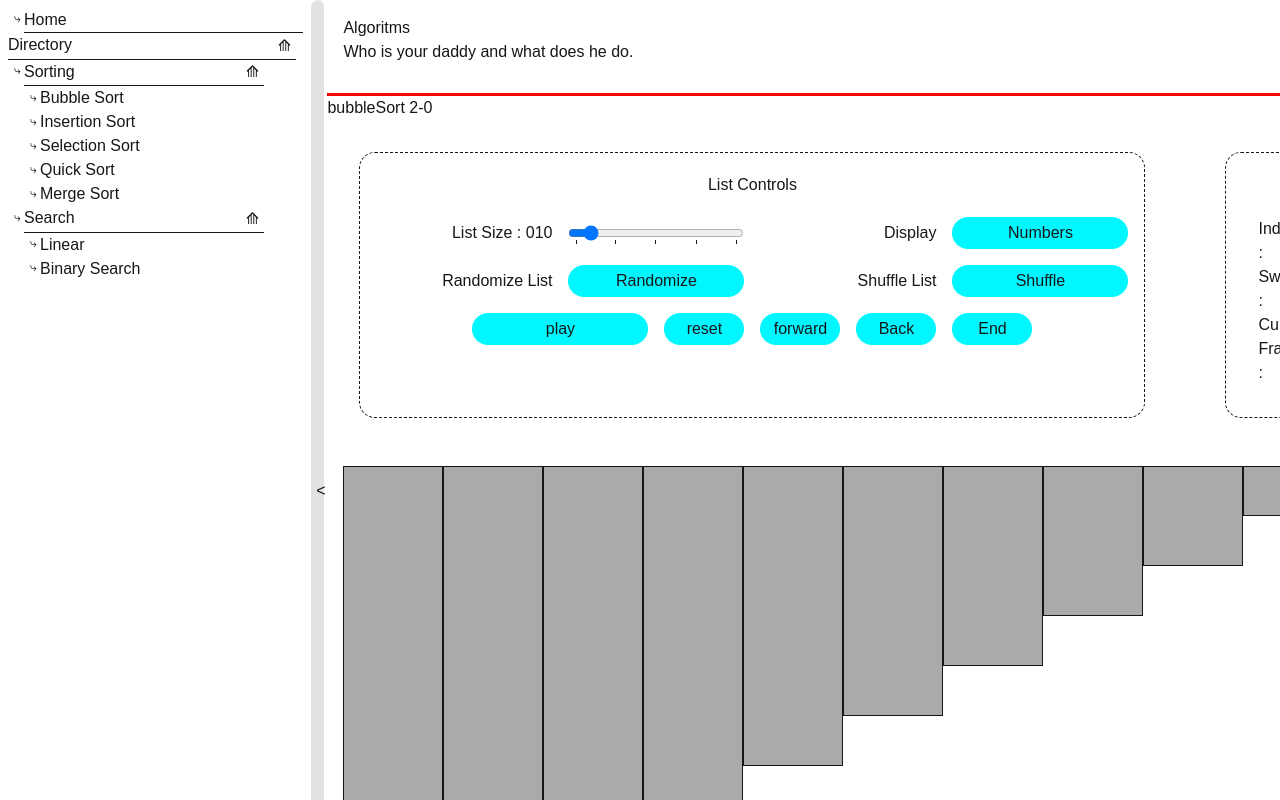
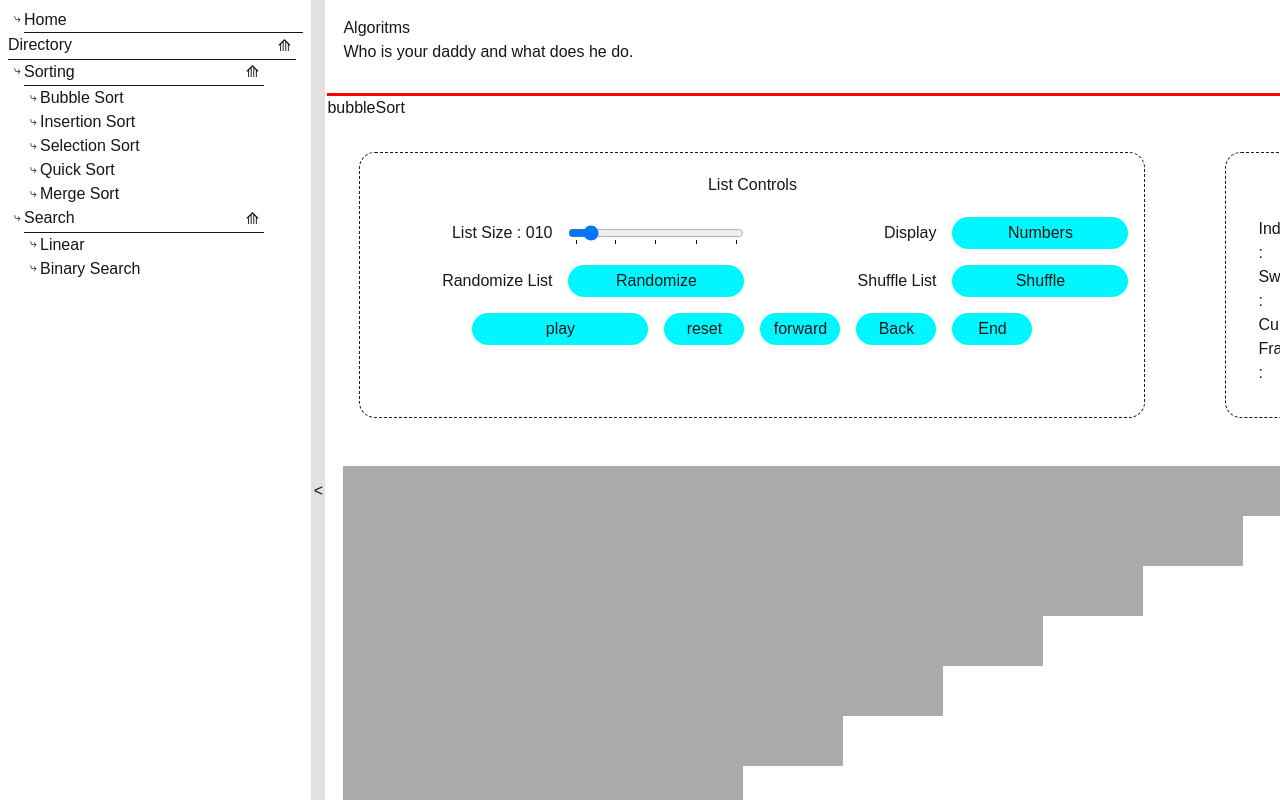
Before and after one commit to ShaneButtCodeNL/algo-showcase-next, a Next.js app: page /sorting/bubble-sort in a window 1280 px wide. Both pictures are taken after a click on the button "Bars". Shown: the top 800 px of the page. Built offline with nearby package versions, Linux system fonts and the light colour scheme.

Commit message:
Added breakpoints for responsive design on bubble sort

```diff
--- a/src/app/components/bubble-sort-components/BubbleSortDisplay.tsx
+++ b/src/app/components/bubble-sort-components/BubbleSortDisplay.tsx
@@ -15,7 +15,6 @@ export default function BubbleSortDisplay(props: any) {
   );
 
   const [orders, setOrders] = useState(animationFrames[0].orders);
-  const [ren, rerender] = useState(false);
   const [list, setList] = useState(animationFrames[0].list);
   const [p1, setP1] = useState(-1);
   const [p2, setP2] = useState(-1);
@@ -61,7 +60,6 @@ export default function BubbleSortDisplay(props: any) {
   const updateList = (arr: Array<number>) => {
     setAnimationFrames([...bubbleSortAlgo(arr)]);
     setList([...arr]);
-    rerender((e) => !e);
   };
   const suffleList = () => {
     if (!list) return;
@@ -88,11 +86,8 @@ export default function BubbleSortDisplay(props: any) {
   }, [animationFrames]);
   return (
     <div className="main-content-wrapper">
-      <p>
-        bubbleSort {ren ? "1-" : "2-"}
-        {step}
-      </p>
-      <div style={{ display: "flex", flexDirection: "row" }}>
+      <p>bubbleSort</p>
+      <div className="bs-info-box">
         <BubbleSortControlBox
           updateList={updateList}
           reset={reset}
--- a/src/app/globals.css
+++ b/src/app/globals.css
@@ -42,7 +42,7 @@ main {
     "sb sb-btn tit"
     "sb sb-btn bod";
   grid-template-rows: 6rem 10fr;
-  grid-template-columns: 35ch 1rem 1fr;
+  grid-template-columns: 35ch auto 1fr;
   min-height: 100vh;
   transition: 300ms ease-out;
   max-width: 100vw;
@@ -89,8 +89,10 @@ Side bar
 
 .sidebar-slider {
   grid-area: sb-btn;
-  border-right: solid white;
+  border-right:  2px solid white;
   background-color: var(--background-fade);
+  border-radius: 0;
+  padding: 0;
 }
 
 /*
@@ -170,7 +172,6 @@ Number Boxes
 Bar Boxes
 */
 .bar-box{
-  border: 1px solid;
   flex-grow: 1;
   background-color: var(--secondary-background);
   max-width: 100px;
@@ -185,6 +186,10 @@ Bar Boxes
 /*
 BubbleSort controls
 */
+.bs-info-box{
+  display: flex;
+  flex-direction: row;
+}
 
 .bubblesort-control-box{
   --col-size:5rem;
@@ -246,3 +251,40 @@ General
 .green-bg{
   background-color: green;
 }
+
+@media only screen and (max-width:1630) {
+  .bs-info-box{
+    flex-direction: column;
+  }
+  .bubble-sort-info-box{
+    margin: 0 auto 0 2rem;
+    flex-grow: 0;
+  }
+}
+
+@media only screen and (max-width:1160){
+  .bubblesort-control-box{
+    --col-size:10rem;
+    grid-template-areas: "label-list-controls label-list-controls"
+    "label-size input-size"
+    "label-display input-display"
+    "label-randomize input-randomize"
+    "label-shuffle input-shuffle"
+    "play play"
+    "next prev"
+    "reset end";
+    grid-template-columns: repeat(2,var(--col-size));
+    grid-template-rows: repeat(7,--row-size);
+  }
+  .bubblesort-label{
+    text-align: center;
+  }
+}
+@media only screen and (max-width:780){
+  .bs-info-box{
+    display: none;
+  }
+  .bs-info-box-compressed{
+    display: flex;
+  }
+}
```
